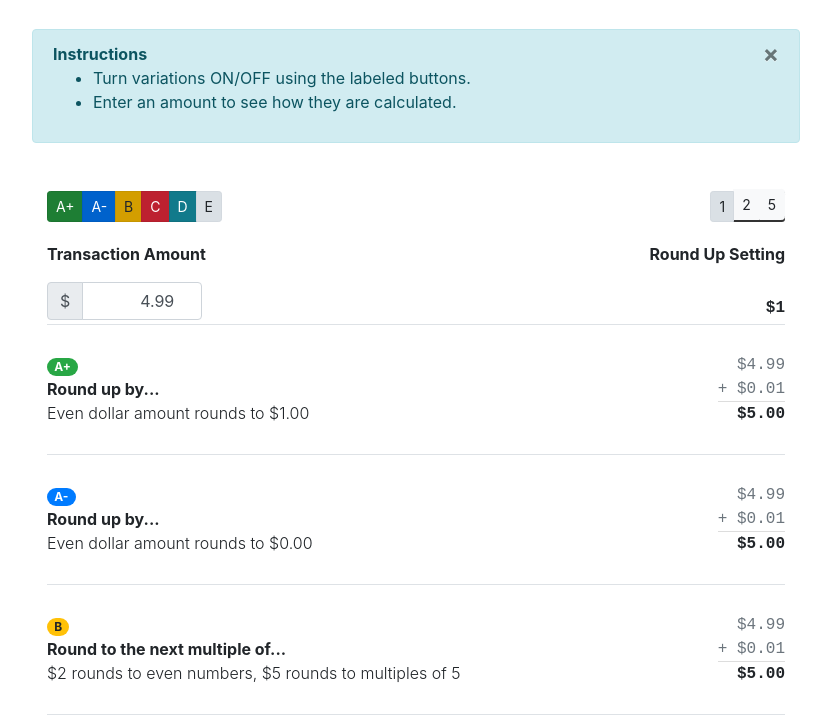
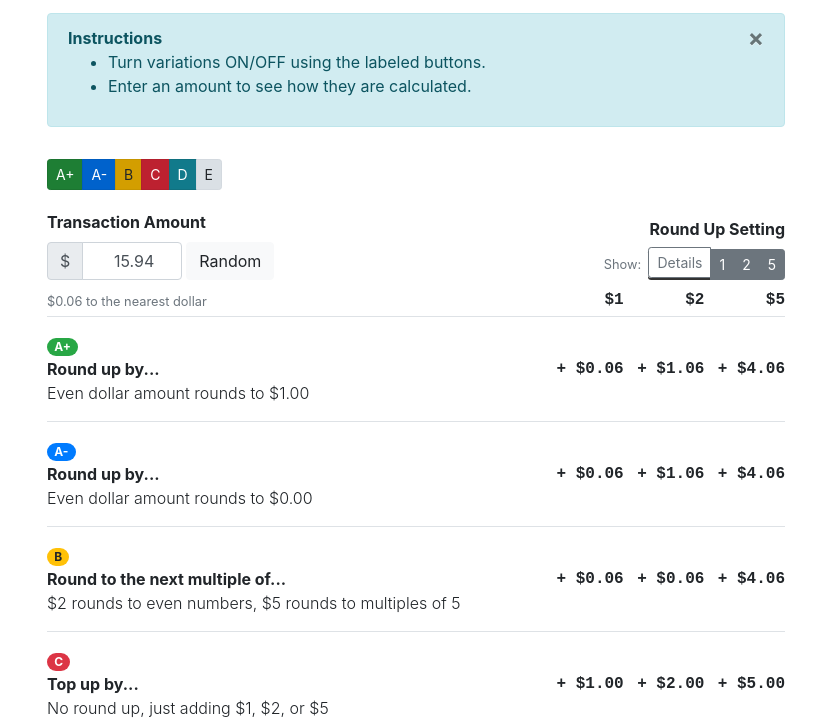
Before and after one commit to conceptblend/roundups, a plain HTML site: page index.html in a window 1280 px wide. Shown: the part 75-800 px from the top of the page, without its empty margins (224-1055 px from the left). Drawn offline with nearby package versions, Linux system fonts and the light colour scheme.

Commit message:
Improved information controls

```diff
--- a/index.html
+++ b/index.html
@@ -28,20 +28,8 @@
         }
 
         #amount {
-            max-width: 120px;
+            max-width: 100px;
             text-align: right;
-        }
-
-        /*
-        #method-2,
-        #method-3,
-        #method-4,
-        #method-5,
-        #method-6,
-        */
-        .values-2,
-        .values-5 {
-            display: none;
         }
 
         .underline {
@@ -66,8 +54,8 @@
 
         .table td,
         .table th {
-            padding: 1.75rem 0;
             /* Bootstrap overrides */
+            padding: 1rem 0;
         }
 
         .table .row-tight td,
@@ -88,8 +76,8 @@
                 <h1>Round Ups examples</h1>
             </div>
         </div>
-        <div class="row vertical-spacer">
-            <div class="col-12 alert alert-info alert-dismissable fade show" role="alert">
+
+        <div class="alert alert-info alert-dismissable fade show" role="alert">
             <button type="button" class="close" data-dismiss="alert" aria-label="Close">
                 <span aria-hidden="true">&times;</span>
             </button>
@@ -99,10 +87,10 @@
                 <li>Enter an amount to see how they are calculated.</li>
             </ul>
         </div>
-        </div>
+
         <div class="row vertical-spacer">
             <div class="col-6 d-flex justify-content-start">
-                <div id="method" class="btn-group btn-group-toggle btn-group-sm mr-4" data-toggle="buttons">
+                <div id="method" class="btn-group btn-group-toggle btn-group-sm" data-toggle="buttons">
                     <label class="btn btn-success active">
                         <input type="checkbox" name="options" id="option4" value="4" autocomplete="off" checked>A+
                     </label>
@@ -123,40 +111,56 @@
                     </label>
                 </div>
             </div>
-            <div class="col-6 d-flex justify-content-end">
-                <div id="values" class="btn-group btn-group-toggle btn-group-sm" data-toggle="buttons">
-                    <label class="btn btn-light active">
-                        <input type="checkbox" name="values" id="value-option1" value="1" autocomplete="off" checked>1
-                    </label>
-                    <label class="btn btn-light">
-                        <input type="checkbox" name="values" id="value-option2" value="2" autocomplete="off">2
-                    </label>
-                    <label class="btn btn-light">
-                        <input type="checkbox" name="values" id="value-option3" value="5" autocomplete="off">5
-                    </label>
-                </div>
-            </div>
+
         </div>
         <table class="table mono">
             <thead>
                 <tr class="row-tight">
                     <th colspan="1">
                         <label for="amount">Transaction Amount</label>
+                        <div class="form-inline">
+                            <div class="form-group">
+                                <div class="input-group mr-1">
+                                    <div class="input-group-prepend">
+                                        <span class="input-group-text">$</span>
+                                    </div>
+                                    <input type="number" step="0.01" class="form-control" id="amount"
+                                        aria-describedby="Transaction Amount"
+                                        placeholder="Enter a transaction amount..." value="4.99">
+                                </div>
+                                <div class="form-group"> <button id="randomize" class="btn btn-light">Random</button>
+                                </div>
+                            </div>
+                        </div>
                     </th>
                     <th colspan="99" class="text-right">
-                        <label>Round Up Setting</label>
+                        <label>Round Up Setting</label><br />
+                        <small class="text-muted font-weight-normal">Show:&nbsp;</small>
+                        <div id="values" class="btn-group btn-group-toggle btn-group-sm" data-toggle="buttons">
+                            <label id="toggle-details" class="btn btn-outline-secondary active">
+                                <input type="checkbox" autocomplete="off" checked>Details
+                            </label>
+                            <label class="btn btn-outline-secondary active">
+                                <input type="checkbox" name="values" id="value-option1" value="1" autocomplete="off"
+                                    checked>1
+                            </label>
+                            <label class="btn btn-outline-secondary active">
+                                <input type="checkbox" name="values" id="value-option2" value="2" autocomplete="off"
+                                    checked>2
+                            </label>
+                            <label class="btn btn-outline-secondary active">
+                                <input type="checkbox" name="values" id="value-option3" value="5" autocomplete="off"
+                                    checked>5
+                            </label>
+                        </div>
+
                     </th>
                 </tr>
                 <tr class="row-tight">
                     <th>
-                        <div class="input-group mr-4">
-                            <div class="input-group-prepend">
-                                <span class="input-group-text">$</span>
-                            </div>
-                            <input type="number" step="0.01" class="form-control" id="amount"
-                                aria-describedby="Transaction Amount" placeholder="Enter a transaction amount..."
-                                value="4.99">
-                        </div>
+                        <small class="text-muted">
+                            <span class="roundamount"></span>&nbsp;to the nearest dollar
+                        </small>
                     </th>
                     <th class="text-right mono values-1" scope="col">$1</th>
                     <th class="text-right mono values-2" scope="col">$2</th>
@@ -241,14 +245,6 @@
                     <td class="text-right values-5"><span id="method-6-5"></span></td>
                 </tr>
             </tbody>
-            <tfoot>
-                <tr>
-                    <th colspan="99">
-                        <small class="text-muted">* Change from the nearest dollar:&nbsp;<span
-                                class="roundamount"></span></small>
-                    </th>
-                </tr>
-            </tfoot>
         </table>
     </div>
     <script src="https://code.jquery.com/jquery-3.3.1.slim.min.js"
@@ -321,10 +317,12 @@
                         var ru = roundUpMethod(amt, options[i], n),
                             total = (parseFloat(ru) + parseFloat(amt)).toFixed(2);
                         $('#method-' + n + '-' + options[i]).html(
-                            "<span class='text-muted'>$" + amt.toFixed(2) +
-                            "</span><br/><span class='text-muted underline'>+&nbsp;$" + ru +
-                            "</span><br/><strong>$" + total +
-                            "</strong>"
+                            "<span class='text-muted toggle-hook-sum'>$" + amt.toFixed(2) +
+                            "</span>" +
+                            "<br/><strong class='underline toggle-hook-sum-underline'>+&nbsp;$" +
+                            ru +
+                            "</strong><br/><span class='text-muted toggle-hook-sum'>$" + total +
+                            "</span>"
                         );
                     }
                 }
@@ -342,8 +340,23 @@
                 $(selector).css("display", !$(inputEl).is(":checked") ? "table-cell" : "none");
             });
 
-            $('#amount').change();
+            $('#randomize').click(function (e) {
+                $('#amount')
+                    .val(function () {
+                        return (Math.random() * 30).toFixed(2);
+                    })
+                    .change();
+            });
 
+            $('#toggle-details').click(function (e) {
+                $('.toggle-hook-sum').toggle();
+                $('.toggle-hook-sum-underline').toggleClass('underline');
+            })
+
+            /* Set an initial value for the transaction amount */
+            //$('#amount').change();
+            $('#randomize').click();
+            $('#toggle-details').click();
         })
     </script>
 </body>
```
Lines whose indentation alone changed are shown as unchanged.
